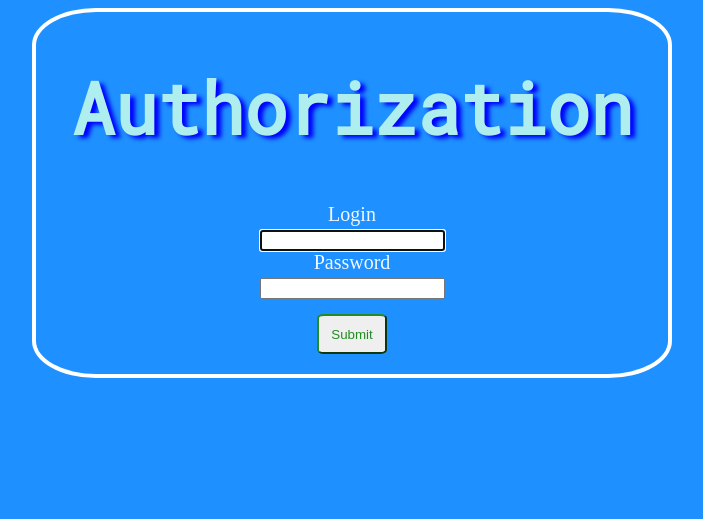
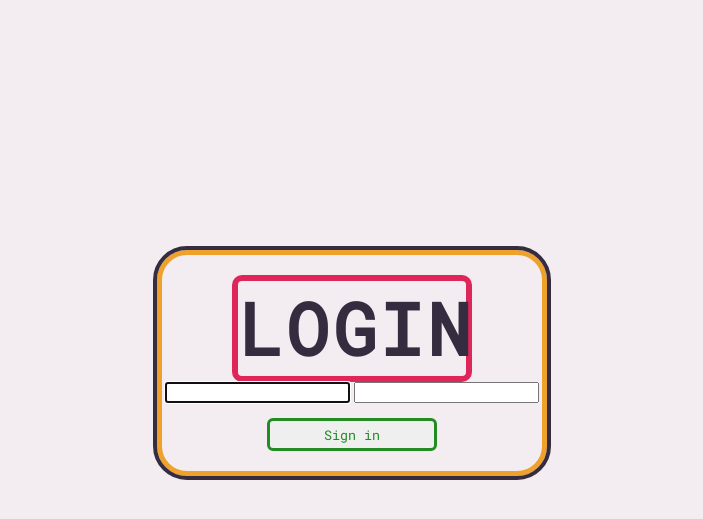
Before and after one commit to StepWolf45/SimpleVoting, a Django app: page /login/ in a window 1280 px wide. Shown: the top 519 px of the page, without its empty margins (288-991 px from the left). Run offline with Django 4.2, Linux system fonts and the light colour scheme; some libraries are stand-ins or nearby versions.

Commit message:
Дизайн логина

```diff
--- a/web_elections_project/my_web/static/auth_style.css
+++ b/web_elections_project/my_web/static/auth_style.css
@@ -3,84 +3,72 @@
 
 #auth_title{
     font-family:'Roboto Mono';
-    color: #AFEEEE;
-    text-shadow: 5px 3px 4px blue;
+    color: rgb(53, 44, 64);
     display: block;
     font-size: 72px;
+    width: 60%;
+    border: rgb(222, 38, 90) solid 6px;
+    border-radius: 10px;
+    margin:0 auto;
+    letter-spacing: 4px;
+    margin-top: 20px;
 }
 
 .main_auth{
     display: block;
-    width: 50%;
-    margin: auto;
+    width: 30%;
+    margin: 250px auto;
     text-align: center;
-    border: 4px solid white;
-    border-radius: 10%;
+    border: 5px solid rgb(238, 161, 43);
+    border-radius: 30px;
+    outline: solid 4px rgb(53, 44, 64);
+
 }
 
 .submit_button_auth{
-    width: 70px;
-    height: 40px;
+    font-family:'Roboto Mono';
+    width: 170px;
+    height: 33px;
     margin: 15px 0px 20px 0px;
     color: rgba(34, 139, 34);
     text-align: center;
     transition-duration: .2s;
-    border-radius: 10%;
-    border-color: rgba(34, 139, 34);
+    border-radius: 6px;
+    border: rgba(34, 139, 34) solid 3px;
+    font-weight: 500;
 }
 
 .submit_button_auth:hover{
-    color: chartreuse;
-    border-color: rgba(34, 139, 34);
-    outline: 0;
-    box-shadow: 0 0 0 0.2rem rgba(34, 139, 34, 0.25);
-    border-radius: 10%;
-    border-width: 1px;
+    background-color:rgba(34, 139, 34);
+    color: rgb(243, 237, 241);
+
 }
-
-.text_field {
-    margin-bottom: 1rem;
-}
-
-.text_field_label {
-    display: block;
-    margin-bottom: 0.25rem;
-    color: aliceblue;
-    font-size: 20px;
-}
-
-.text_field_input::placeholder {
-    color: #212529;
-    opacity: 0.6;
-}
-
 .text_field_input:focus {
-    color: #212529;
+    font-family: 'Roboto Mono';
     background-color: #fff;
     border-color: #bdbdbd;
     outline: 0;
-    box-shadow: 0 0 0 0.4rem rgba(255, 165, 0, 0.25);
+    box-shadow: 0 0 0 0.4rem rgb(98, 135, 224);
 }
 
-.text_field_input {
+.text_field_input{
+    font-family: 'Roboto Mono';
     display: block;
-    width: 50%;
-    margin: auto;
-    height: calc(2.25rem + 2px);
+    width: 55%;
+    margin: 30px auto 0px auto;
+    height: 25px;
     padding: 0.375rem 0.75rem;
     font-family: inherit;
-    font-size: 1rem;
+    font-size: 20px;
     font-weight: 400;
-    line-height: 1.5;
-    color: #212529;
-    background-color: #fff;
+    line-height: 2;
+    background-color:white;
     background-clip: padding-box;
     border: 1px solid #bdbdbd;
-    border-radius: 0.25rem;
+    border-radius: 5px;
     transition: border-color 0.15s ease-in-out, box-shadow 0.15s ease-in-out;
 }
 
 body {
-    background-color: #1E90FF;
-    color:#f3dec0;
+    background-color:rgb(243, 237, 241);
 }
--- a/web_elections_project/my_web/templates/registration/login.html
+++ b/web_elections_project/my_web/templates/registration/login.html
@@ -5,7 +5,7 @@
     <head>
         <meta charset="utf-8">
         <title>Authorization</title>
-        <link rel="stylesheet" href="{% static 'auth_style.css' %}">
+        <link rel="stylesheet" type="text/css" href="{% static 'auth_style.css' %}">
         <link rel="stylesheet" href="https://use.fontawesome.com/releases/v5.2.0/css/all.css">
         <meta name="viewport" content="width=device-width, initial-scale=1">
     </head>
@@ -14,13 +14,12 @@
       <div class="main_auth">
           <form method="POST">
               {% csrf_token %}
-              <h1 id="auth_title">Authorization</h1>
-              <label class="text_field_label" for="login">Login</label>
+              <h1 id="auth_title">LOGIN</h1>
               {{form.username}}
-              <label class="text_field_label" for="password">Password</label>
+
               {{form.password}}
               <br>
-              <input type="submit" class="submit_button_auth" value="Submit">
+              <input type="submit" class="submit_button_auth" value="Sign in">
           </form>
       </div>
   </body>
```
Also changed, not shown: web_elections_project/db.sqlite3.
